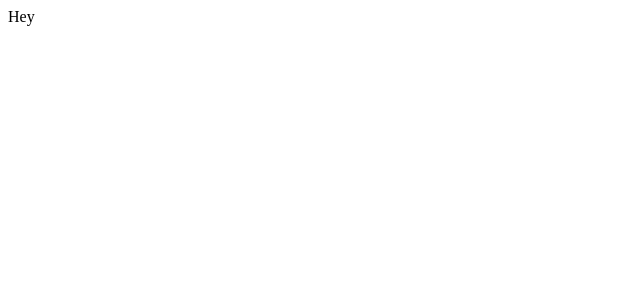
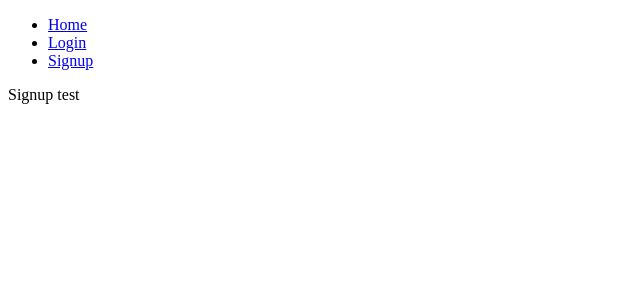
Before and after one commit to watermyplants-2/Frontend, a React (Create React App) app in the folder water-my-plants/: page /signup in a window 1280 px wide. Shown: the top 300 px of the page, without its empty margins (0-640 px from the left). Built offline with nearby package versions, Linux system fonts and the light colour scheme.

Commit message:
set up basic components for starting the project, and added routes/links

```diff
--- a/water-my-plants/src/App.js
+++ /dev/null
@@ -1,11 +0,0 @@
-import React from 'react';
-
-function App() {
-  return (
-    <div className="App">
-      Hey
-    </div>
-  );
-}
-
-export default App;
--- /dev/null
+++ b/water-my-plants/src/components/App.js
@@ -0,0 +1,33 @@
+import React from 'react';
+import { BrowserRouter as Router, Route, Link, Switch } from "react-router-dom";
+import Signup from './Signup';
+import Login from './Login';
+import Home from './Home';
+import PrivateRoute from "./PrivateRoute";
+
+function App() {
+  return (
+    <Router>
+      <div>
+        <ul>
+          <li>
+            <Link to="/protected">Home</Link>
+          </li>
+          <li>
+            <Link to="/login">Login</Link>
+          </li>
+          <li>
+            <Link to="/signup">Signup</Link>
+          </li>
+        </ul>
+        <Switch>
+          <PrivateRoute exact path="/protected" component={ Home } />
+          <Route exact path="/login" component={ Login } />
+          <Route path='/signup' component={ Signup } />
+        </Switch>
+      </div>
+    </Router>
+  );
+}
+
+export default App;
--- /dev/null
+++ b/water-my-plants/src/components/Login.js
@@ -0,0 +1,9 @@
+import React from 'react';
+
+const Login = () => {
+    return(
+        <div>Login test</div>
+    )
+};
+
+export default Login;
--- /dev/null
+++ b/water-my-plants/src/components/PrivateRoute.js
@@ -0,0 +1,19 @@
+import React from "react";
+import { Route, Redirect } from "react-router-dom";
+
+const PrivateRoute = ({ component: Component, otherProps, ...rest }) => {
+  return (
+    <Route
+      {...rest}
+      render={() => {
+        if (localStorage.getItem("token")) {
+          return <Component />;
+        } else {
+          return <Redirect to="/login" />;
+        }
+      }}
+    />
+  );
+};
+
+export default PrivateRoute;
--- /dev/null
+++ b/water-my-plants/src/components/Signup.js
@@ -0,0 +1,9 @@
+import React from 'react';
+
+const Signup = () => {
+    return(
+        <div>Signup test</div>
+    )
+};
+
+export default Signup;
--- a/water-my-plants/src/index.js
+++ b/water-my-plants/src/index.js
@@ -1,11 +1,19 @@
 import React from 'react';
 import ReactDOM from 'react-dom';
-import App from './App';
+import App from './components/App';
 import * as serviceWorker from './serviceWorker';
+import { Provider } from 'react-redux';
+import { applyMiddleware, createStore } from 'redux';
+import thunk from 'redux-thunk';
+import reducer from './store/reducers';
+
+const store = createStore( reducer, applyMiddleware( thunk ));
 
 ReactDOM.render(
-    <App />,
-  document.getElementById('root')
+  <Provider store={ store } >
+    <App />
+  </Provider>,
+  document.getElementById( 'root' )
 );
 
 // If you want your app to work offline and load faster, you can change
--- /dev/null
+++ b/water-my-plants/src/store/actions/index.js
@@ -0,0 +1,3 @@
+export {
+
+} from './plantActions';
--- /dev/null
+++ b/water-my-plants/src/store/reducers/index.js
@@ -0,0 +1,10 @@
+import {
+
+} from "../actions";
+
+export default( state = {}, action ) => {
+    switch( action.type ) {
+        default:
+            return state;
+    };
+};
```
Also changed, not shown: water-my-plants/src/components/Home.js (added), water-my-plants/src/store/actions/plantActions.js (added).
